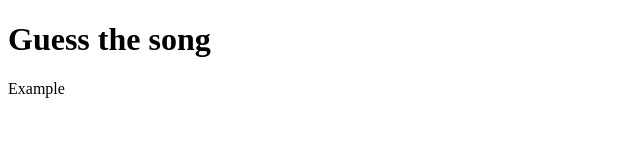
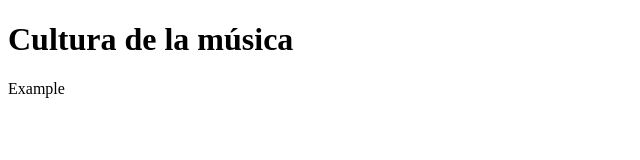
Before and after one commit to dpmartinezj1/web-fanzine, a plain HTML site: page index.html in a window 1280 px wide. Shown: the whole page, without its empty margins (0-640 px from the left). Drawn offline with nearby package versions, Linux system fonts and the light colour scheme.

Commit message:
readme-idea del trabajo

```diff
--- a/index.html
+++ b/index.html
@@ -6,6 +6,6 @@
   />
 </head>
 <body>
-    <h1 class="animate__animated animate__bounce">Guess the song</h1>
+    <h1 class="animate__animated animate__bounce">Cultura de la música</h1>
     <div class="animate__animated animate__bounce animate__delay-2s">Example</div>
 </body>
```
Also changed, not shown: 1 other file.
